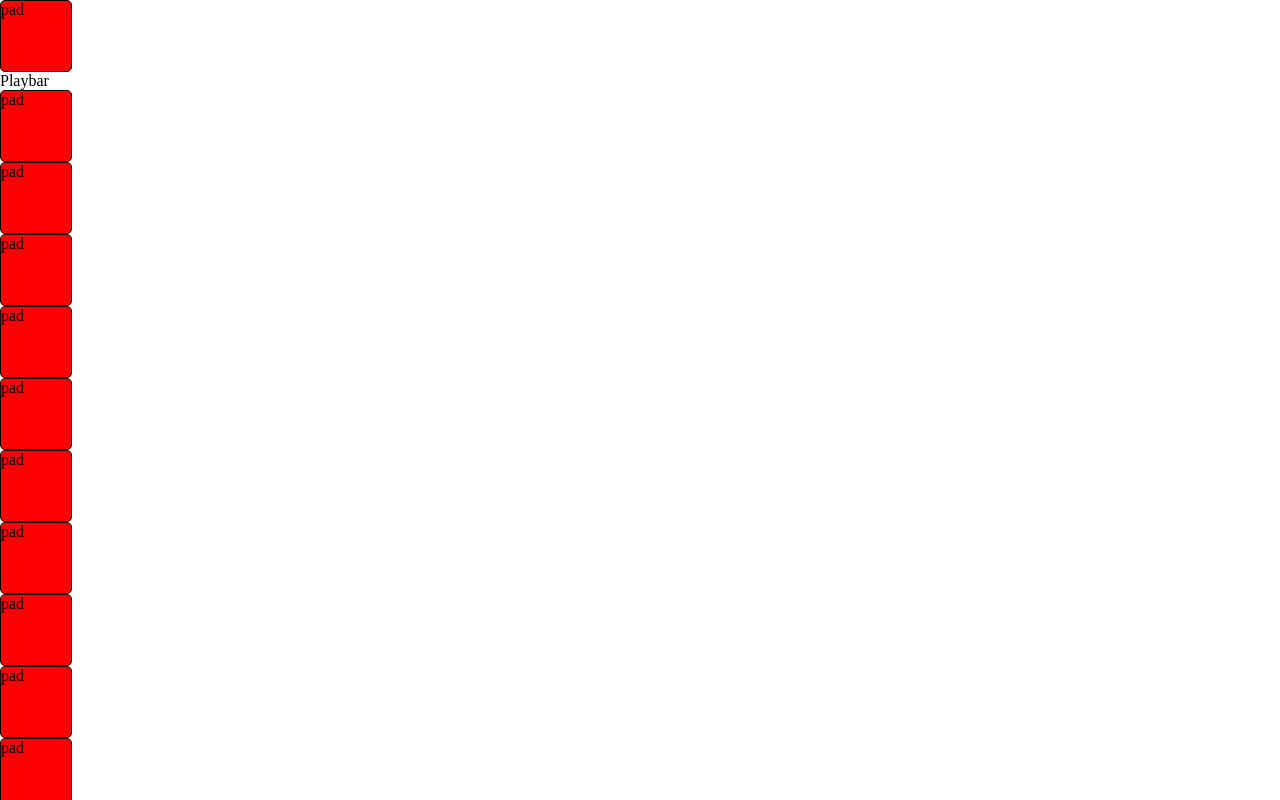
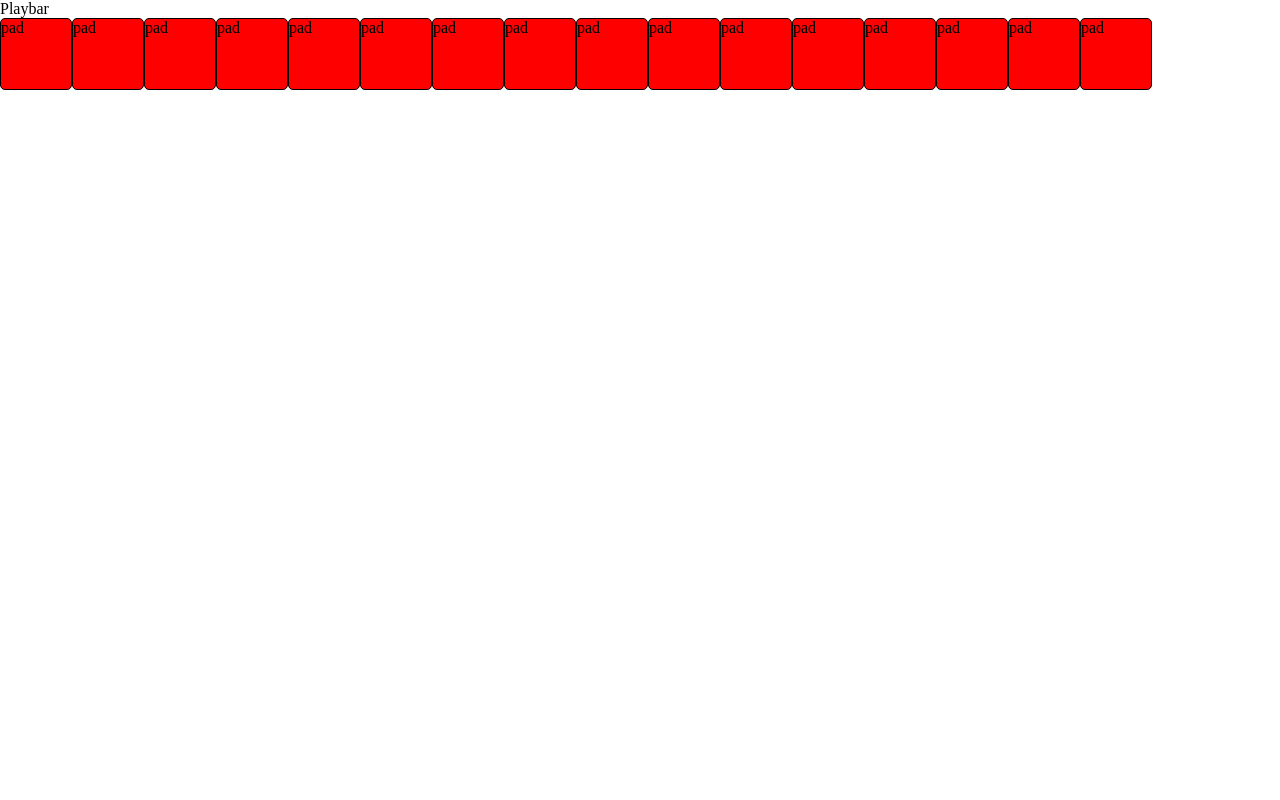
Before and after one commit to social-music-motion/synth-life, a React (Create React App) app: page / in a window 1280 px wide. Shown: the top 800 px of the page. Built offline with nearby package versions, Linux system fonts and the light colour scheme.

Commit message:
Jeb Ian, pad sequence array isActive setup

```diff
--- a/src/App.js
+++ b/src/App.js
@@ -5,7 +5,7 @@ import Playbar from './containers/Playbar.jsx';
 function App() {
   return (
     <div className="App">
-      <Pad />
+
       <Playbar />
       <PadSequence />
     </div>
--- a/src/components/Pad.jsx
+++ b/src/components/Pad.jsx
@@ -1,9 +1,10 @@
 import React, { useState } from 'react'
 import kick from '../assets/soundLibrary/kick.wav'
 
-const Pad = () => {
+const Pad = ({ isActive, id }) => {
   const [playingColor, setPlayingColor] = useState('red')
   const handleClick = () => {
+    isActive(id)
     // if green play the sound one time
     if (playingColor === 'red'){
       const audio = new Audio(kick);
--- a/src/containers/PadSequence.jsx
+++ b/src/containers/PadSequence.jsx
@@ -1,14 +1,22 @@
-import React from 'react';
+import React, { useState } from 'react';
 import Pad from '../components/Pad';
 
 const PadSequence = () => {
+  const [ sequenceOnOff, setSequenceOnOff ] = useState([false, false, false, false, false, false, false, false, false, false, false, false])
+
+  const isActive = (id) => {
+    const newSequence = sequenceOnOff.slice()
+    newSequence[id] = !newSequence[id];
+    setSequenceOnOff(newSequence)
+  }
 
   const pads = [];
   for (let i = 0; i < 16; i++) {
-    pads.push(< Pad />);
+    pads.push(<Pad id={i} isActive={isActive} />);
   }
+
   return (
-    <div>
+    <div className='pad-sequence'>
       {pads}
     </div>
   )
--- a/src/index.css
+++ b/src/index.css
@@ -10,3 +10,8 @@ body {
   border: 1px solid black;
   border-radius: 5px;
 }
+
+.pad-sequence {
+  display: flex;
+
+}
```
